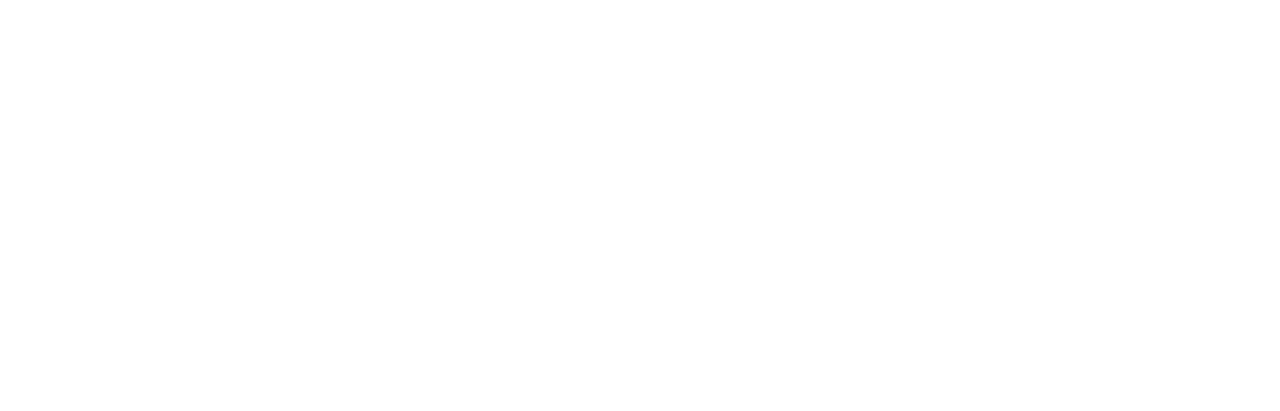
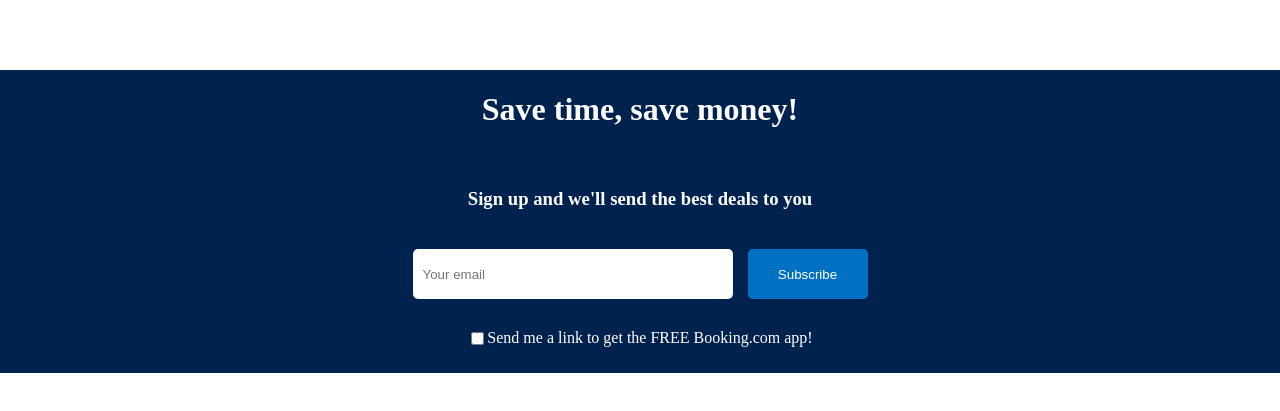
Before and after one commit to hichem-bouzourine/booking, a React (Create React App) app: page / in a window 1280 px wide. Shown: the part 1882-2293 px from the top of the page. Before the commit the page ends 1892 px from the top, so only its background shows below. Built offline with nearby package versions, Linux system fonts and the light colour scheme.

Commit message:
Add Mail list.

```diff
--- /dev/null
+++ b/src/components/mailList/MailList.jsx
@@ -0,0 +1,20 @@
+import "./mailList.css";
+
+const MailList = () => {
+  return (
+    <div className="mail">
+      <h1>Save time, save money!</h1>
+      <h3>Sign up and we'll send the best deals to you</h3>
+      <div className="mailContainer">
+        <input type="email" name="email" id="email" placeholder="Your email" />
+        <button className="mailBtn">Subscribe</button>
+      </div>
+      <div className="refer">
+        <input type="checkbox" name="free" id="free" />
+        <span>Send me a link to get the FREE Booking.com app!</span>
+      </div>
+    </div>
+  );
+};
+
+export default MailList;
--- /dev/null
+++ b/src/components/mailList/mailList.css
@@ -0,0 +1,38 @@
+.mail {
+  width: 100%;
+  margin: 50px;
+  padding-bottom: 25px;
+  background-color: #00224f;
+  color: white;
+  display: flex;
+  flex-direction: column;
+  align-items: center;
+  gap: 20px;
+}
+
+.mailContainer input {
+  width: 300px;
+  height: 30px;
+  padding: 10px;
+  border: none;
+  margin-right: 15px;
+  outline: none;
+  border-radius: 5px;
+}
+
+.mailContainer button {
+  height: 50px;
+  width: 120px;
+  padding: 10px;
+  background-color: #0071c2;
+  color: white;
+  border: 0;
+  border-radius: 5px;
+  cursor: pointer;
+}
+
+.refer {
+  margin-top: 10px;
+  display: flex;
+  justify-self: center;
+}
--- a/src/pages/home/Home.jsx
+++ b/src/pages/home/Home.jsx
@@ -1,6 +1,7 @@
 import Featured from "../../components/featured/Featured";
 import Inspirations from "../../components/featuredInspiration/Inspirations";
 import Header from "../../components/header/Header";
+import MailList from "../../components/mailList/MailList";
 import PropertyList from "../../components/PropertyList/PropertyList";
 import "./home.css";
 
@@ -16,6 +17,7 @@
           <h1>Get inspirations for your next trip</h1>
           <Inspirations />
         </div>
+        <MailList />
       </div>
     </>
   );
```
